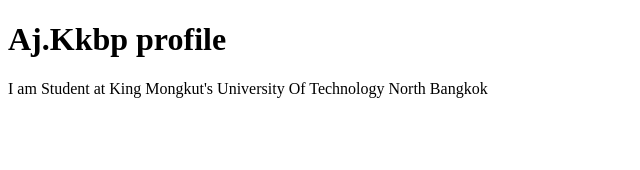
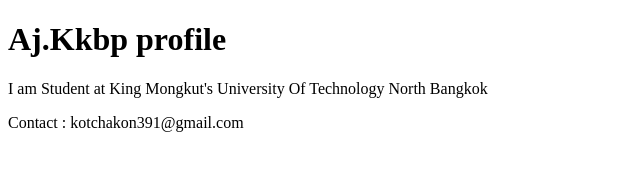
Before and after one commit to kkbp27/github-desktop-project-k, a plain HTML site: page index.html in a window 1280 px wide. Shown: the whole page, without its empty margins (0-640 px from the left). Drawn offline with Linux system fonts and the light colour scheme.

Commit message:
Add contact me
Add contact me

```diff
--- a/index.html
+++ b/index.html
@@ -8,5 +8,6 @@
 <body>
     <h1>Aj.Kkbp profile</h1>
     <p>I am Student at King Mongkut's University Of Technology North Bangkok</p>
+    <footer>Contact : kotchakon391@gmail.com</footer>
 </body>
 </html>
```
